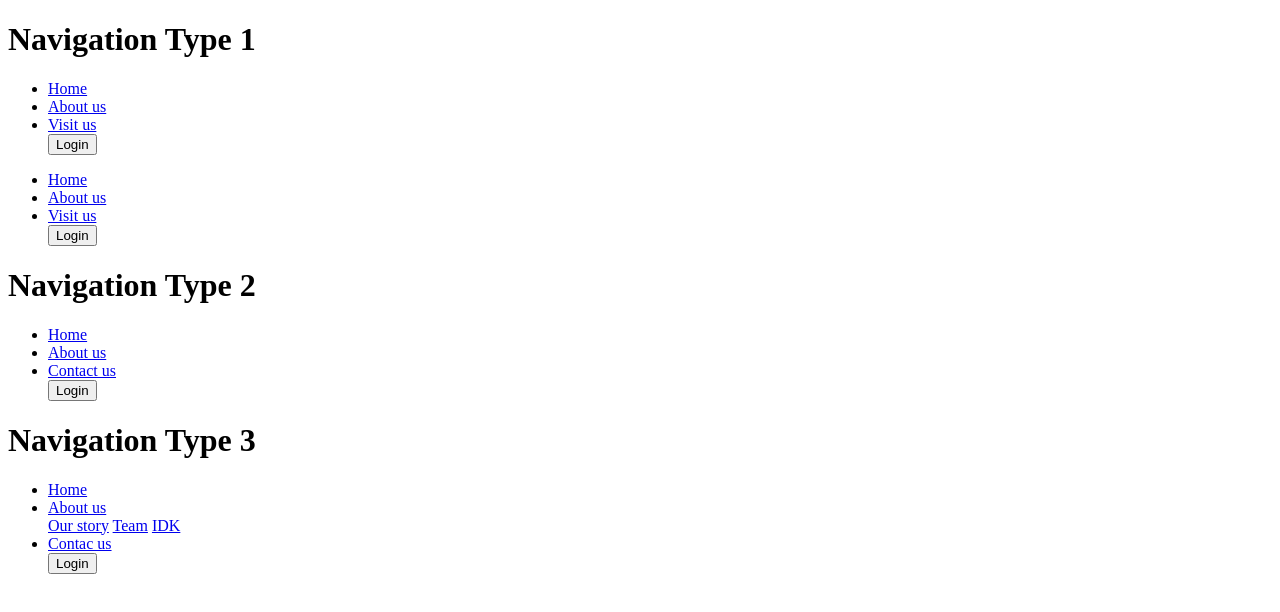
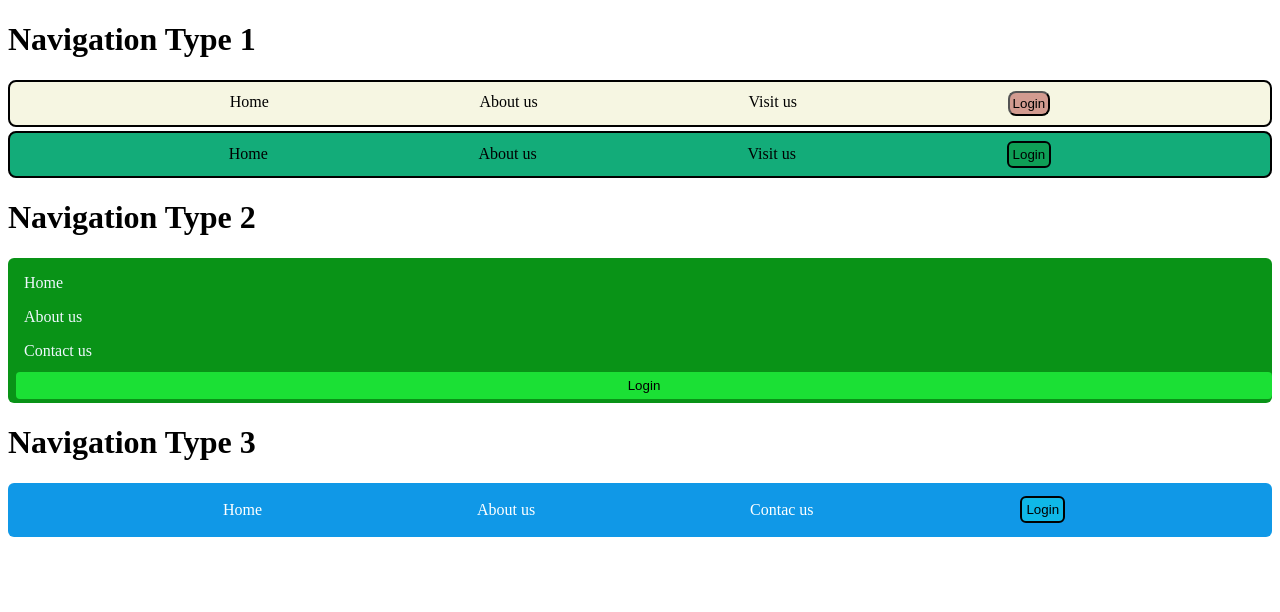
Before and after one commit to Asad-bot07/Nav-bar-Practice, a plain HTML site: page Assets/index.html in a window 1280 px wide. Drawn offline with Linux system fonts and the light colour scheme.

Commit message:
Update index.html

```diff
--- a/Assets/index.html
+++ b/Assets/index.html
@@ -5,6 +5,178 @@
     <meta name="viewport" content="width=device-width, initial-scale=1.0">
     <title>Navigation </title>
     <link rel="stylesheet" href="style.css">
+    <style>
+        .nav1{
+    border: 2px solid black;
+    border-radius: 8px;
+    background-color: rgba(245, 245, 220, 0.833);
+    margin: 0%;
+    padding: 5px;
+}
+.nav1 ul{
+    list-style-type: none;
+    display: flex;
+    justify-content:space-evenly;
+    margin: 4px;
+    padding: 0%;
+}
+.nav1 li{
+    margin-top: 2px;
+    display: inline;
+}
+.nav1 a{
+    text-decoration: none;
+    color: black;
+    position: relative;
+}
+.nav1 button{
+    background-color: rgba(165, 42, 42, 0.445);
+    color: black;
+    border-radius: 8px;
+    padding: 3px;
+}
+.nav1 a::after{
+    content:"abc";
+    position: absolute;
+    height: 2px;
+    width: 100%;
+    bottom: 0;
+    left:0;
+    background-color: rgba(0, 0, 0, 0.377);
+    transform: scaleY(0);
+    transition: transform 0.3s
+    ease-in-out;
+}
+.nav1 a:hover::after{
+    transform: scaleX(1);
+}
+.nav2{
+    border: 2px solid black;
+    border-radius: 8px;
+    background-color: rgb(19, 172, 121);
+    padding: 0%;
+    margin-top: 4px;
+}
+.nav2 ul{
+    list-style-type: none;
+    display: flex;
+    justify-content: space-evenly;
+    margin: 4px;
+    padding: 4px;
+}
+.nav2 a{
+    text-decoration: none;
+    color: black;
+    position: relative;
+}
+.nav2 button{
+    background-color: rgba(0, 128, 0, 0.292);
+    border: 2px solid black;
+    border-radius: 6px;
+    padding: 4px;
+}
+.nav2 li{
+    margin-top: 4px;
+    display: inline;
+}
+.nav2 a::after{
+    content: "HI";
+    position: absolute;
+    height: 2px;
+    width: 100%;
+    bottom: 0;
+    left: 0;
+    transform: scaleY(0);
+    background-color: white;
+    transition: transform 0.3s
+    ease-in-out;
+}
+.nav2 a:hover::after{
+    transform: scaleX(1);
+}
+.nav3{
+    background-color: rgb(9, 147, 23);
+    border-radius: 6px;
+    margin-top: 6px;
+    padding: 4px;
+}
+.nav3 ul{
+    list-style-type: none;
+    margin: 0%;
+    padding: 0%;
+}
+.nav3 li{
+    margin: 8px;
+}
+.nav3 a{
+    color: aliceblue;
+    text-decoration: none;
+    display: block;
+    padding: 4px;
+    width: 100%;
+}
+.nav3 button{
+    background-color:rgb(27, 224, 53);
+    padding: 6px;
+    border: none;
+    border-radius: 4px;
+    margin-left: 4px;
+    width: 100%;
+}
+.nav3 a:hover{
+    background-color: rgb(8, 88, 16);
+    border-radius: 4px;
+    cursor:pointer;
+}
+.nav3 button:hover{
+    background-color: rgba(27, 224, 53, 0.705);
+}
+.nav4{
+    background-color: rgb(16, 152, 231);
+    border: none;
+    border-radius: 6px;
+    margin: 0;
+    padding: 0;
+}
+.nav4 ul{
+    list-style-type: none;
+    display: flex;
+    justify-content: space-evenly;
+    align-items: center;
+    padding: 6px;
+    margin: 6px;
+}
+.nav4 li{
+    margin: 4px;
+    padding:2px;
+}
+.nav4 a{
+    text-decoration: none;
+    color: white;
+    padding: 6px;
+    display: block;
+}
+.nav4 .dropdown{
+    display:none;
+}
+.nav4 button{
+    background-color: rgb(15, 184, 231);
+    border: 2px solid black;
+    border-radius: 6px;
+    padding: 4px;
+    margin: 4px;
+}
+.nav4 .hey:hover .dropdown{
+    display: block;
+    position: absolute;
+    background-color:rgba(17, 44, 181, 0.53);
+    border-radius: 6px;
+
+}
+.nav4 button:hover{
+    background-color: rgba(15, 184, 231, 0.719);
+}
+    </style>
 </head>
 <body>
     <h1>Navigation Type 1</h1>
@@ -49,4 +221,5 @@
         </ul>
     </div>
 </body>
+
 </html>
```
